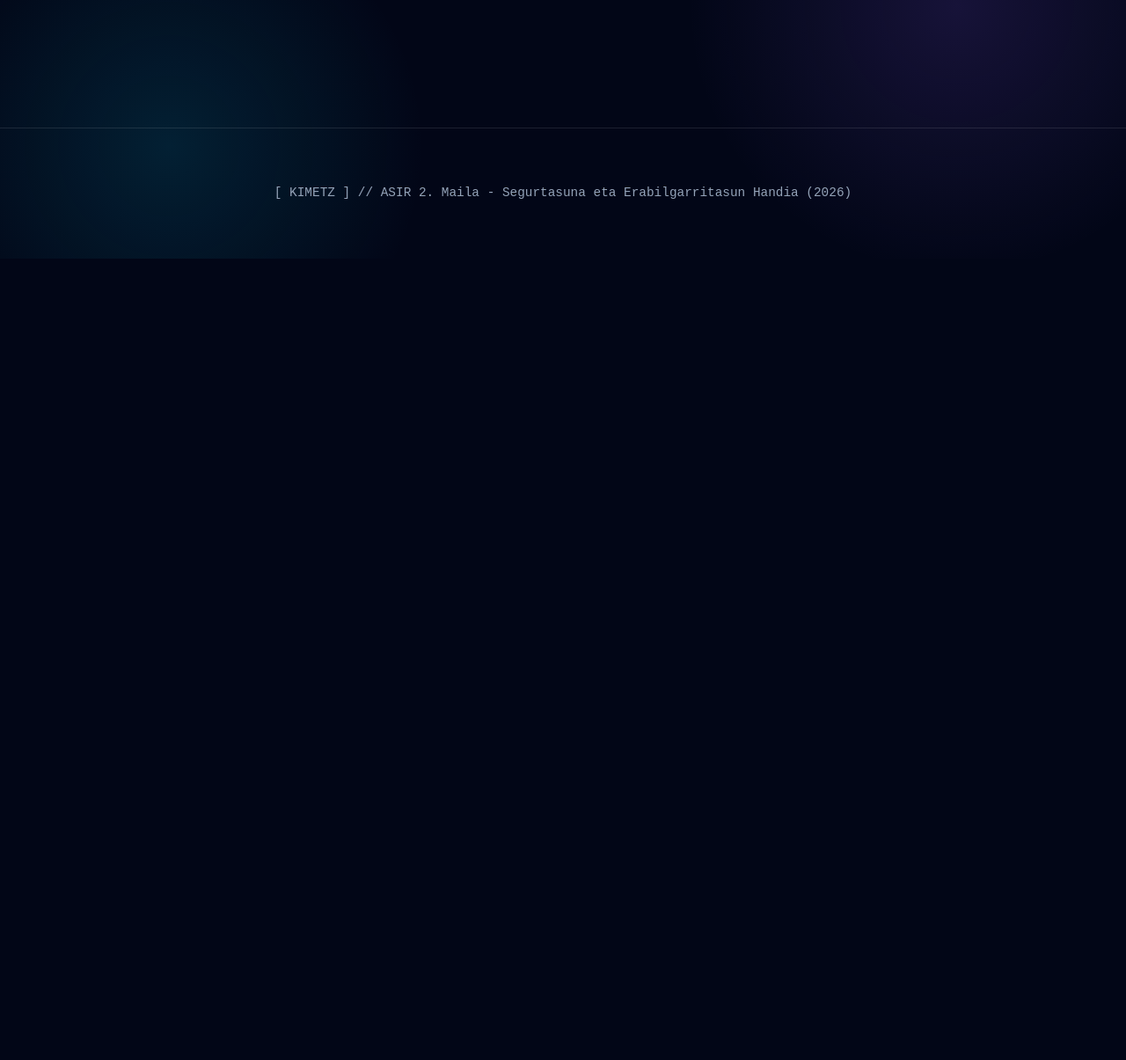
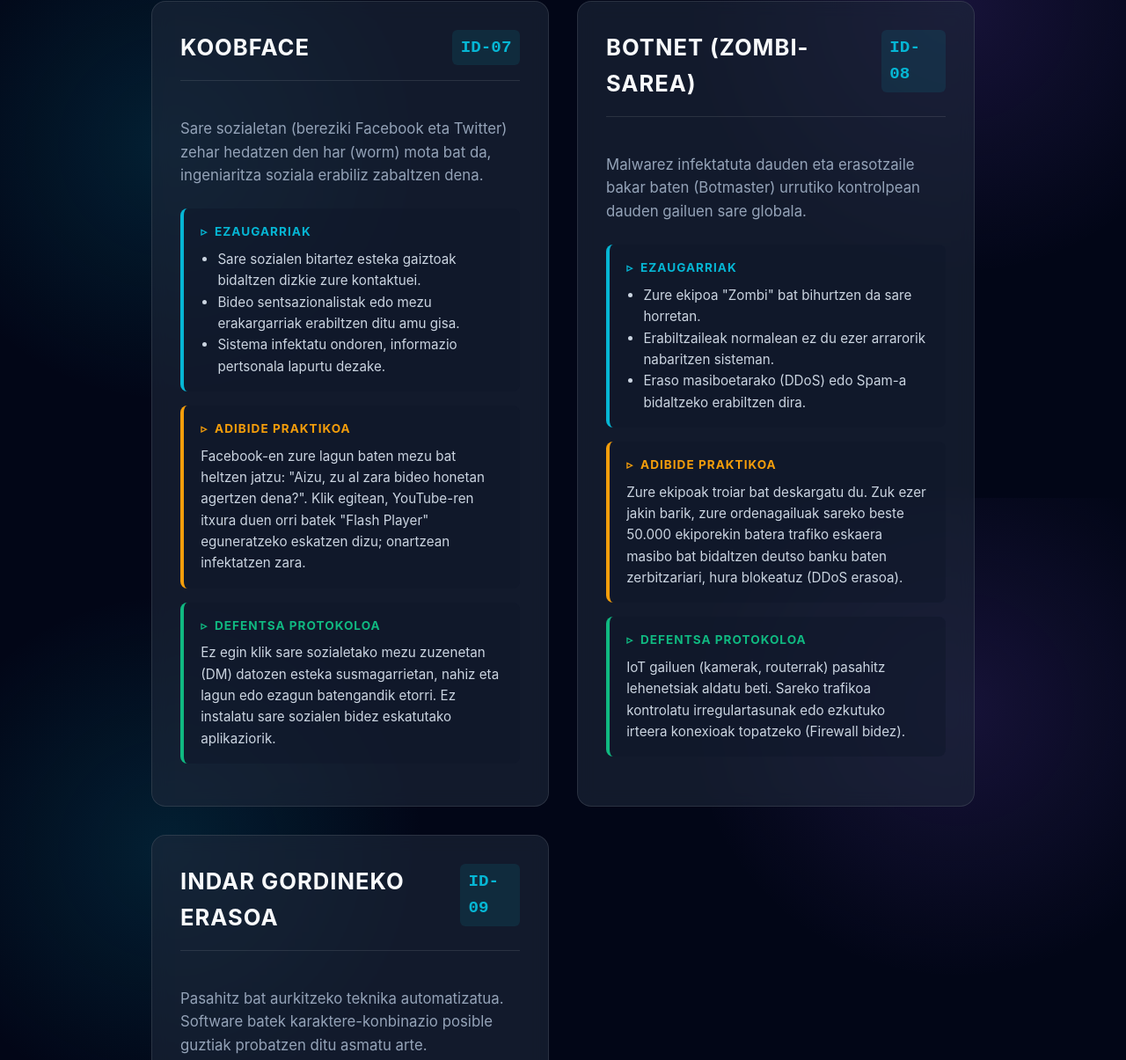
Before and after one commit to klarrauri-cell/web-hiztegia1, a plain HTML site: page index.html in a window 1280 px wide. Shown: the part 3434-4639 px from the top of the page at 88% size. Before the commit the page ends 3728 px from the top, so only its background shows below. Drawn offline with Linux system fonts and the light colour scheme.

```diff
--- a/index.html
+++ b/index.html
@@ -493,6 +493,90 @@
                     </div>
                 </div>
 
+                <!-- TERMINO 7: KOOBFACE -->
+                <div class="term-card">
+                    <div class="term-card-header">
+                        <h3>Koobface</h3>
+                        <span class="term-number">ID-07</span>
+                    </div>
+                    <p class="term-desc">Sare sozialetan (bereziki Facebook eta Twitter) zehar hedatzen den har (worm) mota bat da, ingeniaritza soziala erabiliz zabaltzen dena.</p>
+
+                    <div class="info-panel panel-ezaugarriak">
+                        <h4>Ezaugarriak</h4>
+                        <ul>
+                            <li>Sare sozialen bitartez esteka gaiztoak bidaltzen dizkie zure kontaktuei.</li>
+                            <li>Bideo sentsazionalistak edo mezu erakargarriak erabiltzen ditu amu gisa.</li>
+                            <li>Sistema infektatu ondoren, informazio pertsonala lapurtu dezake.</li>
+                        </ul>
+                    </div>
+
+                    <div class="info-panel panel-adibidea">
+                        <h4>Adibide Praktikoa</h4>
+                        <p>Facebook-en zure lagun baten mezu bat heltzen jatzu: "Aizu, zu al zara bideo honetan agertzen dena?". Klik egitean, YouTube-ren itxura duen orri batek "Flash Player" eguneratzeko eskatzen dizu; onartzean infektatzen zara.</p>
+                    </div>
+
+                    <div class="info-panel panel-babestu">
+                        <h4>Defentsa Protokoloa</h4>
+                        <p>Ez egin klik sare sozialetako mezu zuzenetan (DM) datozen esteka susmagarrietan, nahiz eta lagun edo ezagun batengandik etorri. Ez instalatu sare sozialen bidez eskatutako aplikaziorik.</p>
+                    </div>
+                </div>
+
+                <!-- TERMINO 8: BOTNET -->
+                <div class="term-card">
+                    <div class="term-card-header">
+                        <h3>Botnet (Zombi-sarea)</h3>
+                        <span class="term-number">ID-08</span>
+                    </div>
+                    <p class="term-desc">Malwarez infektatuta dauden eta erasotzaile bakar baten (Botmaster) urrutiko kontrolpean dauden gailuen sare globala.</p>
+
+                    <div class="info-panel panel-ezaugarriak">
+                        <h4>Ezaugarriak</h4>
+                        <ul>
+                            <li>Zure ekipoa "Zombi" bat bihurtzen da sare horretan.</li>
+                            <li>Erabiltzaileak normalean ez du ezer arrarorik nabaritzen sisteman.</li>
+                            <li>Eraso masiboetarako (DDoS) edo Spam-a bidaltzeko erabiltzen dira.</li>
+                        </ul>
+                    </div>
+
+                    <div class="info-panel panel-adibidea">
+                        <h4>Adibide Praktikoa</h4>
+                        <p>Zure ekipoak troiar bat deskargatu du. Zuk ezer jakin barik, zure ordenagailuak sareko beste 50.000 ekiporekin batera trafiko eskaera masibo bat bidaltzen deutso banku baten zerbitzariari, hura blokeatuz (DDoS erasoa).</p>
+                    </div>
+
+                    <div class="info-panel panel-babestu">
+                        <h4>Defentsa Protokoloa</h4>
+                        <p>IoT gailuen (kamerak, routerrak) pasahitz lehenetsiak aldatu beti. Sareko trafikoa kontrolatu irregulartasunak edo ezkutuko irteera konexioak topatzeko (Firewall bidez).</p>
+                    </div>
+                </div>
+
+                <!-- TERMINO 9: INDAR GORDINEKO ERASOA -->
+                <div class="term-card">
+                    <div class="term-card-header">
+                        <h3>Indar gordineko erasoa</h3>
+                        <span class="term-number">ID-09</span>
+                    </div>
+                    <p class="term-desc">Pasahitz bat aurkitzeko teknika automatizatua. Software batek karaktere-konbinazio posible guztiak probatzen ditu asmatu arte.</p>
+
+                    <div class="info-panel panel-ezaugarriak">
+                        <h4>Ezaugarriak</h4>
+                        <ul>
+                            <li>Ez du engainurik bilatzen (Phishing-ak bezala), soilik probak egiten ditu.</li>
+                            <li>Milioika konbinazio segundoko probatzeko gaitasuna daukate (GPU erabiliz).</li>
+                            <li>Hiztegi-erasoak ere erabiltzen dituzte (pasahitz ohikoenen zerrendak).</li>
+                        </ul>
+                    </div>
+
+                    <div class="info-panel panel-adibidea">
+                        <h4>Adibide Praktikoa</h4>
+                        <p>Zure enpresako zerbitzarian "admin" erabiltzailea daukazu. Hacker batek <em>Hydra</em> izeneko programa exekutatzen du, 24 orduz etenik gabe milioika pasahitz desberdin sartzen probatuz, harik eta zeurea asmatzen duen arte.</p>
+                    </div>
+
+                    <div class="info-panel panel-babestu">
+                        <h4>Defentsa Protokoloa</h4>
+                        <p>Pasahitz luzeak erabili (gutxienez 12-16 karaktere, letra, zenbaki eta sinboloekin). Oso garrantzitsua: kontuak blokeatzeko polizak jarri (adibidez: 3 saiakera okerren ostean, kontua blokeatu).</p>
+                    </div>
+                </div>
+
             </div>
         </section>
 
```
